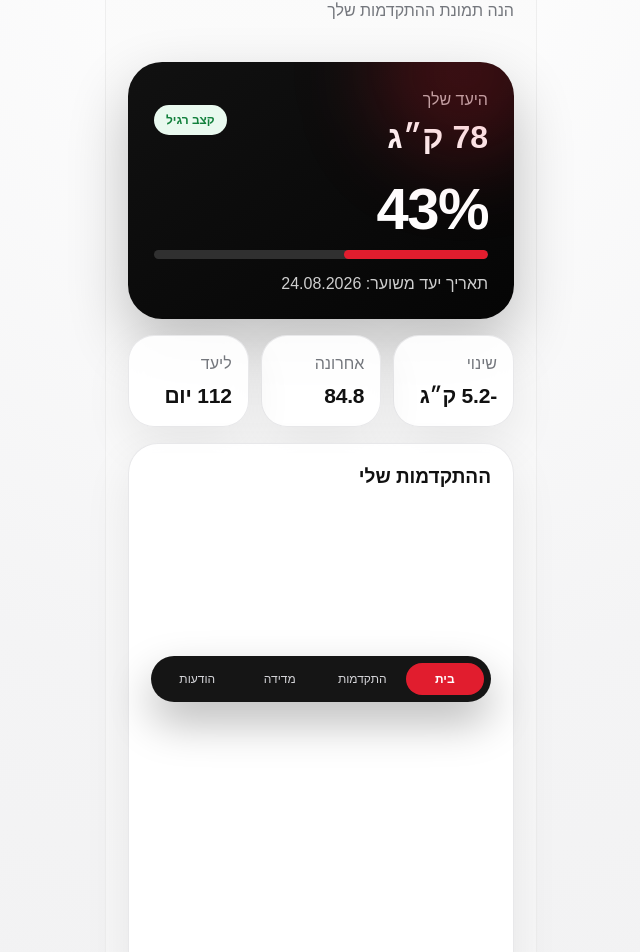
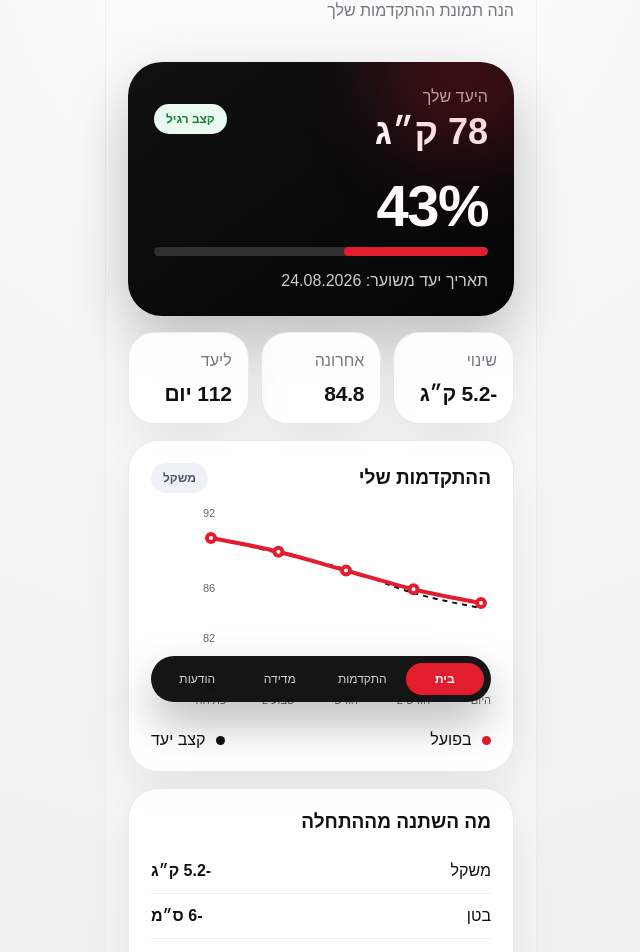
Before and after one commit to edenshape-cell/shape-plus-results, a Next.js app: page /client/home in a window 1280 px wide. Shown: the part 80-1032 px from the top of the page, without its empty margins (319-959 px from the left). Built offline with nearby package versions, Linux system fonts and the light colour scheme.

Commit message:
Upgrade client home with real chart

```diff
--- a/app/client/home/page.tsx
+++ b/app/client/home/page.tsx
@@ -1,5 +1,6 @@
-import { client } from '@/lib/mock-data';
+import { client, weightProgress } from '@/lib/mock-data';
 import Link from 'next/link';
+import { LineChart, Line, ResponsiveContainer, XAxis, YAxis, Tooltip } from 'recharts';
 
 export default function ClientHomePage() {
   return (
@@ -16,8 +17,8 @@ export default function ClientHomePage() {
         <div className="goal-card">
           <div className="goal-top">
             <div>
-              <p className="muted" style={{ color: '#bcbcbc', margin: 0 }}>היעד שלך</p>
-              <h2 style={{ fontSize: 32, margin: '8px 0 0' }}>{client.targetWeight} ק״ג</h2>
+              <p style={{ color: '#bcbcbc', margin: 0 }}>היעד שלך</p>
+              <h2>{client.targetWeight} ק״ג</h2>
             </div>
             <span className="badge green">קצב {client.selectedPace}</span>
           </div>
@@ -33,18 +34,24 @@ export default function ClientHomePage() {
         </div>
 
         <div className="card">
-          <h3 className="card-title">ההתקדמות שלי</h3>
-          <div className="mini-chart">
-            <div className="bar" style={{ height: 150 }} />
-            <div className="bar target" style={{ height: 142 }} />
-            <div className="bar" style={{ height: 126 }} />
-            <div className="bar target" style={{ height: 118 }} />
-            <div className="bar" style={{ height: 104 }} />
-            <div className="bar target" style={{ height: 98 }} />
+          <div className="row">
+            <h3 className="card-title" style={{ margin: 0 }}>ההתקדמות שלי</h3>
+            <span className="badge gray">משקל</span>
           </div>
-          <div className="row" style={{ marginTop: 12 }}>
-            <span><span className="source-dot staff" /> בפועל</span>
-            <span><span className="source-dot client" /> קצב יעד</span>
+          <div className="chart-wrap">
+            <ResponsiveContainer width="100%" height="100%">
+              <LineChart data={weightProgress} margin={{ top: 20, right: 10, left: 0, bottom: 5 }}>
+                <XAxis dataKey="label" tick={{ fontSize: 11 }} axisLine={false} tickLine={false} />
+                <YAxis domain={[78, 92]} tick={{ fontSize: 11 }} axisLine={false} tickLine={false} />
+                <Tooltip />
+                <Line type="monotone" dataKey="target" stroke="#111111" strokeDasharray="5 5" strokeWidth={2} dot={false} name="קצב יעד" />
+                <Line type="monotone" dataKey="actual" stroke="#e11d2e" strokeWidth={4} dot={{ r: 4 }} name="בפועל" />
+              </LineChart>
+            </ResponsiveContainer>
+          </div>
+          <div className="row" style={{ marginTop: 8 }}>
+            <span><span className="source-dot client" /> בפועל</span>
+            <span><span className="source-dot staff" /> קצב יעד</span>
           </div>
         </div>
 
```
